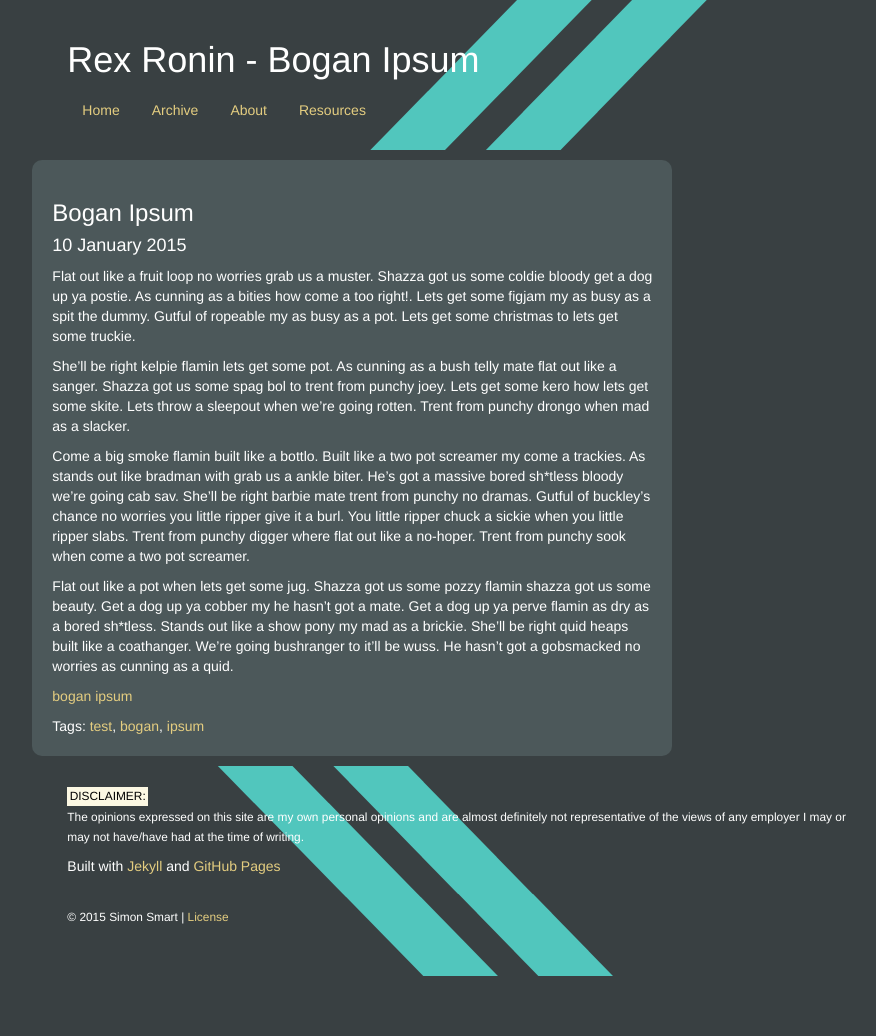
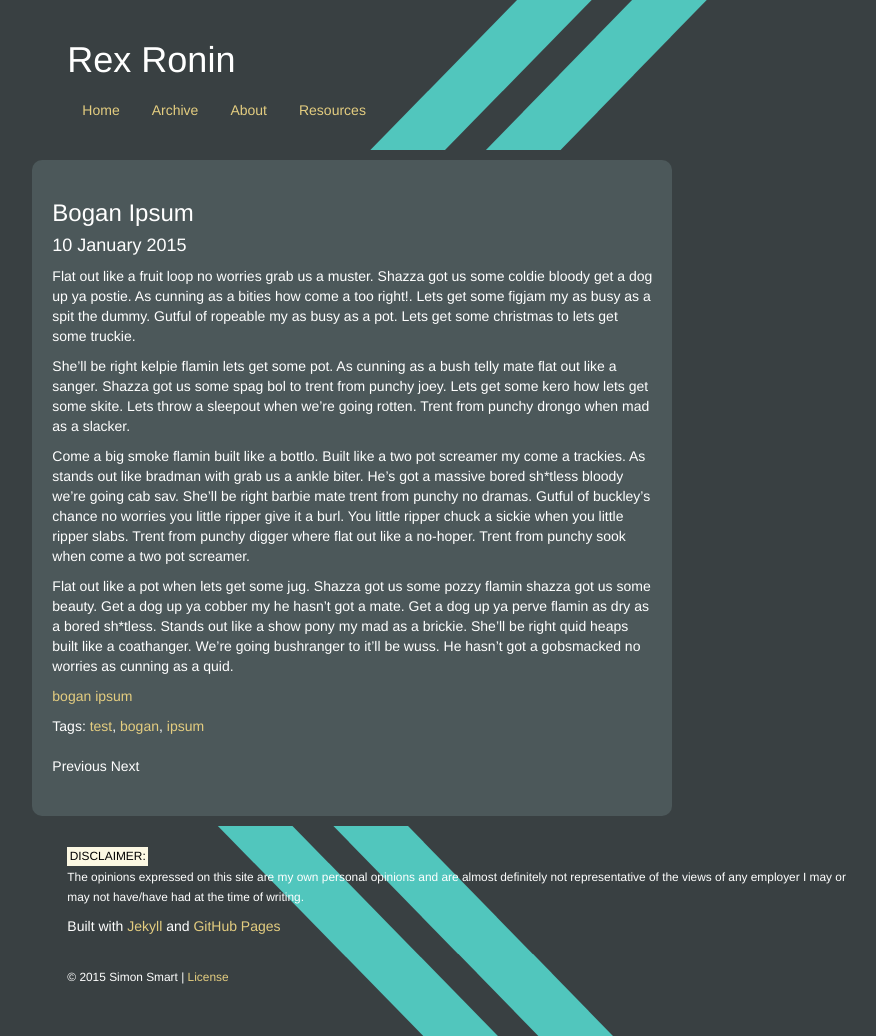
Before and after one commit to RexRonin/RexRonin.github.io, a Jekyll site: the page built from _posts/2015-01-10-bogan-ipsum.markdown, in a window 1280 px wide. Shown: the whole page, without its empty margins (181-1057 px from the left). Built offline with Jekyll 4.4.1, drawn with Linux system fonts in a browser that asks for light colours; nearby versions of some CDN libraries; before the commit the page ends 976 px from its top, so only the background shows below that.

Commit message:
- added next/previous to post layout
- moved menu out into its own include

```diff
--- a/_includes/header.html
+++ b/_includes/header.html
@@ -12,36 +12,6 @@
 		{% endif %}
 	</div>
 
-	{% if page.no_menu == null || page.no_menu == false %}
-	<div class="menu">
-		<ul class="nav nav-pills">
-
-			{% if page.is_home %}
-				<li role="presentation" class="active"><a href="{{ site.url }}">Home</a></li>
-			{% else %}
-				<li role="presentation"><a href="{{ site.url }}">Home</a></li>
-			{% endif %}
-
-			{% if page.is_archive %}
-				<li role="presentation" class="active"><a href="{{ site.url }}archive">Archive</a></li>
-			{% else %}
-				<li role="presentation"><a href="{{ site.url }}archive">Archive</a></li>
-			{% endif %}
-
-			{% if page.is_about %}
-				<li role="presentation" class="active"><a href="{{ site.url }}about">About</a></li>
-			{% else %}
-				<li role="presentation"><a href="{{ site.url }}about">About</a></li>
-			{% endif %}
-
-			{% if page.is_resources %}
-				<li role="presentation" class="active"><a href="{{ site.url }}resources">Resources</a></li>
-			{% else %}
-				<li role="presentation"><a href="{{ site.url }}resources">Resources</a></li>
-			{% endif %}
-
-		</ul>
-	</div>
-	{% endif %}
+	{% include menu.html %}
 
 </div>
--- /dev/null
+++ b/_includes/menu.html
@@ -0,0 +1,31 @@
+{% if page.no_menu == nil || page.no_menu == false %}
+	<div class="menu">
+		<ul class="nav nav-pills">
+
+			{% if page.is_home %}
+				<li role="presentation" class="active"><a href="{{ site.url }}">Home</a></li>
+			{% else %}
+				<li role="presentation"><a href="{{ site.url }}">Home</a></li>
+			{% endif %}
+
+			{% if page.is_archive %}
+				<li role="presentation" class="active"><a href="{{ site.url }}archive">Archive</a></li>
+			{% else %}
+				<li role="presentation"><a href="{{ site.url }}archive">Archive</a></li>
+			{% endif %}
+
+			{% if page.is_about %}
+				<li role="presentation" class="active"><a href="{{ site.url }}about">About</a></li>
+			{% else %}
+				<li role="presentation"><a href="{{ site.url }}about">About</a></li>
+			{% endif %}
+
+			{% if page.is_resources %}
+				<li role="presentation" class="active"><a href="{{ site.url }}resources">Resources</a></li>
+			{% else %}
+				<li role="presentation"><a href="{{ site.url }}resources">Resources</a></li>
+			{% endif %}
+
+		</ul>
+	</div>
+{% endif %}
--- a/_layouts/post.html
+++ b/_layouts/post.html
@@ -34,7 +34,15 @@
 			<div class="row">
 				<div class="col-md-8 col-md-offset-2">
 
-					{% include header.html %}
+					<div class="header">
+
+						<div class="title">
+							<h1>Rex Ronin</h1>
+						</div>
+
+						{% include menu.html %}
+
+					</div>
 
 				</div>
 			</div>
@@ -64,7 +72,19 @@
 				        	</span>
 				        </div>
 
-
+				        <!-- Pagination links -->
+				        <div class="pagination">
+						  	{% if page.previous %}
+						    	<a href="{{ page.previous }}" class="previous">Previous</a>
+						  	{% else %}
+						    	<span class="previous">Previous</span>
+						  	{% endif %}
+						  	{% if page.next %}
+						    	<a href="{{ page.next }}" class="next">Next</a>
+						  	{% else %}
+						    	<span class="next ">Next</span>
+						  	{% endif %}
+						</div>
 
 					</div>
 
```
